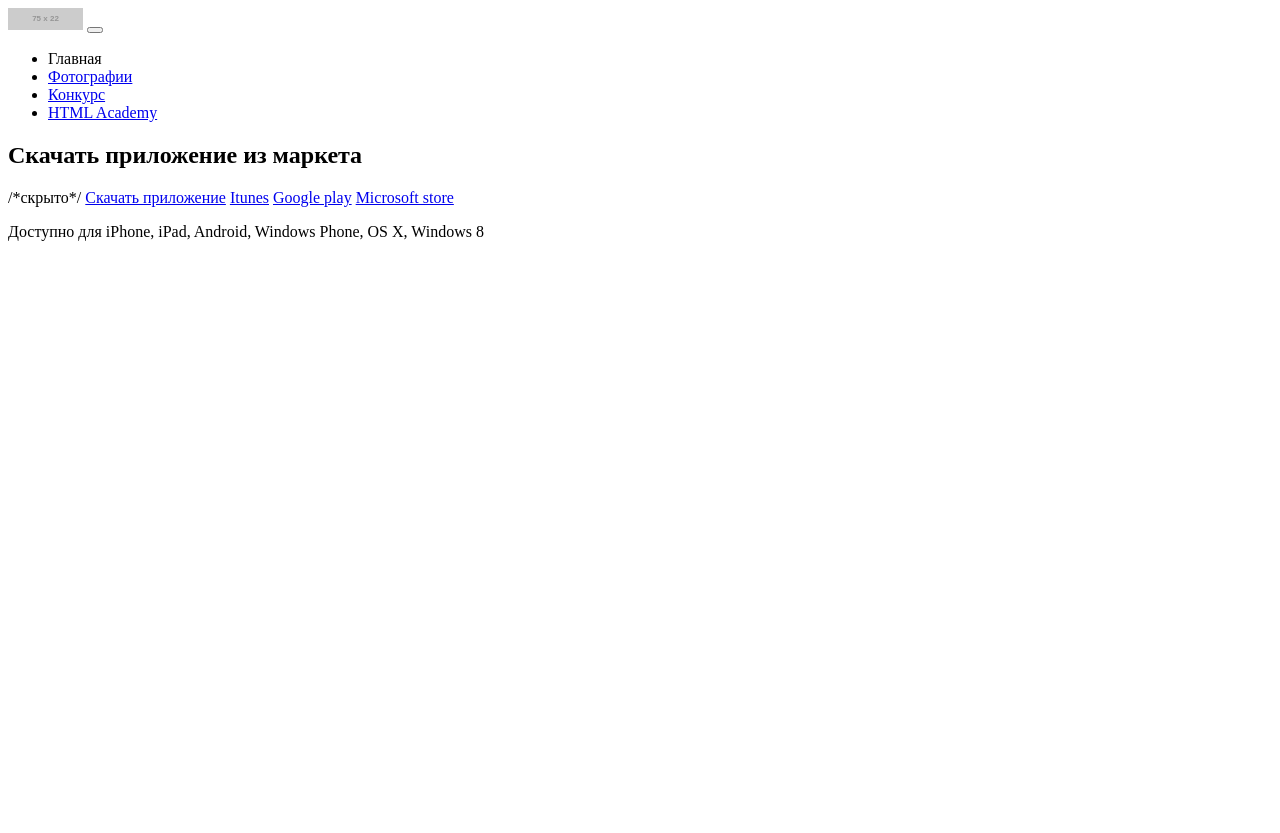
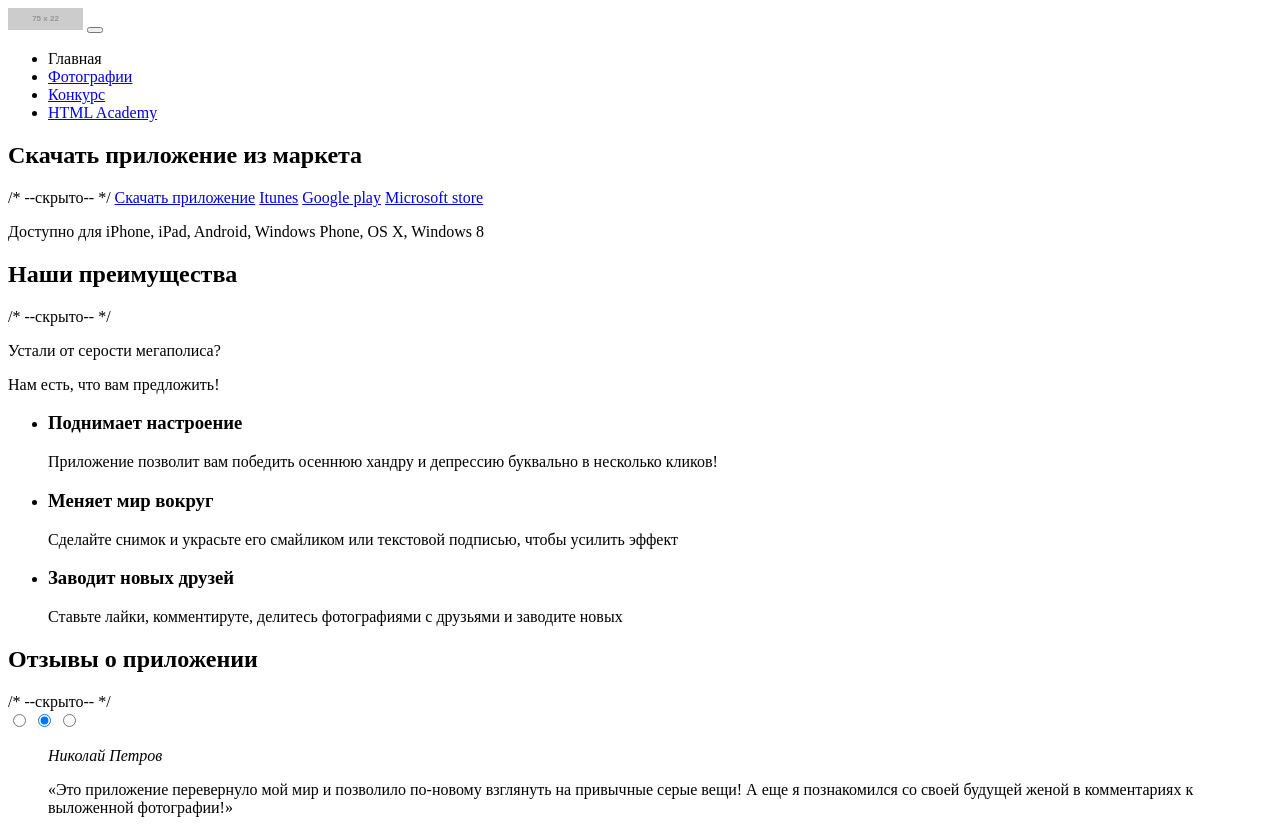
Before and after one commit to LbIdarka/234657-pink, a website: page index.html in a window 1280 px wide. Before the commit the page ends 800 px from the top, so only its background shows below. Drawn offline with Linux system fonts and the light colour scheme; placeholder pictures from the web are drawn by us.

Commit message:
разметка блока особенности и отзывы

```diff
--- a/index.html
+++ b/index.html
@@ -27,7 +27,7 @@
         </ul>
       </nav>
       <section class="download">
-        <h2 class="download__title  download__title--hidden">Скачать приложение из маркета</h2> /*скрыто*/
+        <h2 class="download__title  download__title--hidden">Скачать приложение из маркета</h2> /* --скрыто-- */
         <a href="https://www.apple.com/ru/itunes/" class="btn  btn--white">Скачать приложение</a>
         <a href="https://www.apple.com/ru/itunes/" class="download__link">Itunes</a>
         <a href="https://play.google.com/store" class="download__link">Google play</a>
@@ -35,5 +35,47 @@
         <p class="download__text">Доступно для iPhone, iPad, Android, Windows Phone, OS X, Windows 8</p>
       </section>
     </header>
+    <main>
+      <section class="features">
+        <header class="features__slogan">
+          <h2 class="features__title">Наши преимущества</h2> /* --скрыто-- */
+          <p class="features__text">Устали от серости мегаполиса?</p>
+          <p class="features__text">Нам есть, что вам  предложить!</p>
+        </header>
+        <ul class="features__list">
+          <li class="features__item">
+            <h3 class="features__subtitle">Поднимает настроение</h3>
+            <p class="features__desc">Приложение позволит вам победить осеннюю хандру и депрессию буквально в несколько кликов!</p>
+          </li>
+          <li class="features__item">
+            <h3 class="features__subtitle">Меняет мир вокруг</h3>
+            <p class="features__desc">Сделайте снимок и украсьте его смайликом или текстовой подписью, чтобы усилить эффект</p>
+          </li>
+          <li class="features__item">
+            <h3 class="features__subtitle">Заводит новых друзей</h3>
+            <p class="features__desc">Ставьте лайки, комментируте, делитесь фотографиями с друзьями и заводите новых</p>
+          </li>
+        </ul>
+      </section>
+      <section class="reviews">
+        <h2 class="reviews__title">Отзывы о приложении</h2> /* --скрыто-- */
+        <div class="reviews__slider-wrapper  slider">
+          <input type="radio" id="btn-1" name="toggle">
+          <input type="radio" id="btn-2" name="toggle" checked>
+          <input type="radio" id="btn-3" name="toggle">
+          <div class="slider__controls">
+            <label for="btn-1"></label>
+            <label for="btn-2"></label>
+            <label for="btn-3"></label>
+          </div>
+          <div class="reviews__list  slider__inner">
+            <blockquote class="reviews__item  slider__item">
+              <cite class="reviews__author-name">Николай Петров</cite>
+              <p class="reviews__text">«Это приложение перевернуло мой мир и позволило по-новому взглянуть на привычные серые вещи! А еще я познакомился со своей будущей женой в комментариях к выложенной фотографии!»</p>
+            </blockquote>
+          </div>
+        </div>
+      </section>
+    </main>
   </body>
 </html>
```
